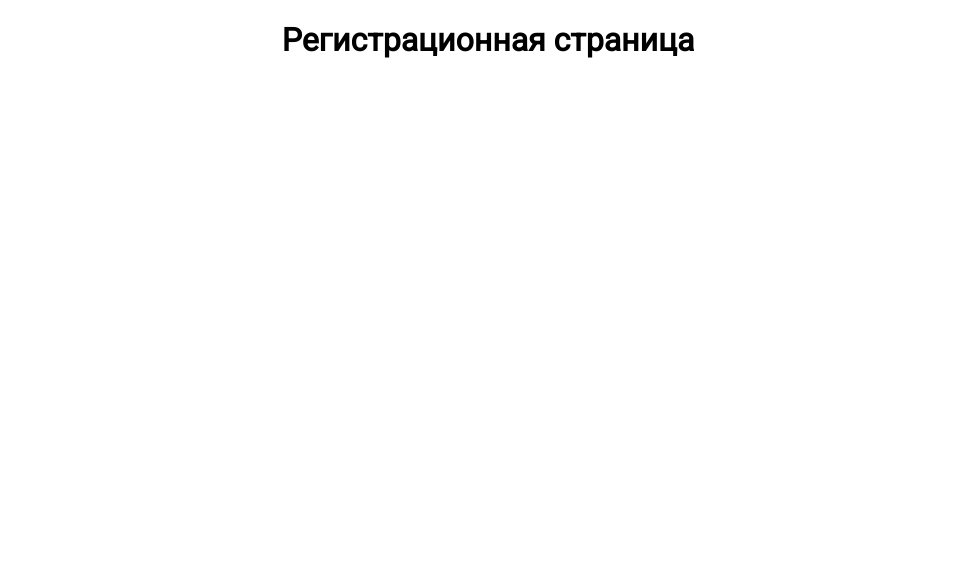
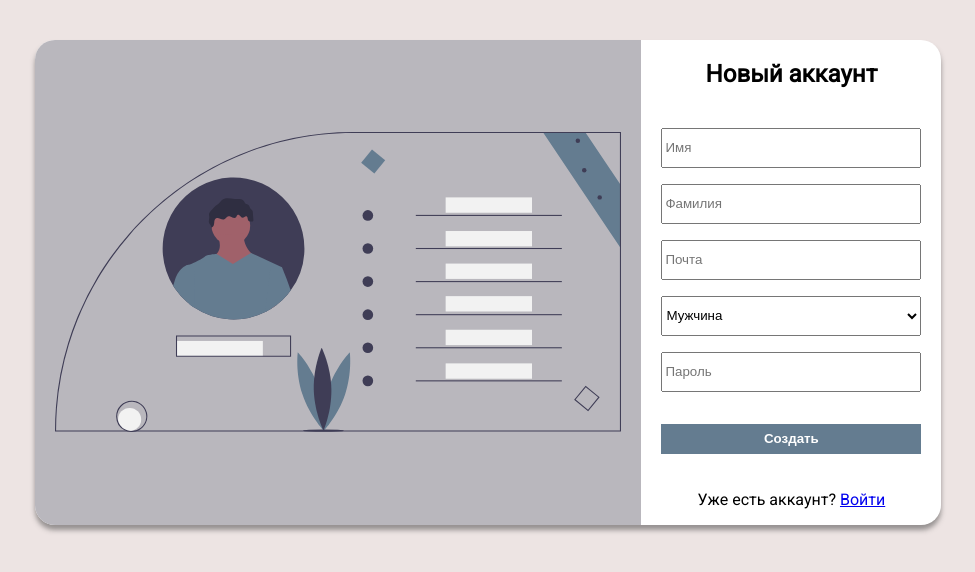
Before and after one commit to ZORRIOOO/realtime-chat-app, a React (Create React App) app in the folder chat-frontend/: page /register in a window 1280 px wide. Shown: the top 572 px of the page, without its empty margins (152-1127 px from the left). Built offline with nearby package versions, Linux system fonts and the light colour scheme.

Commit message:
styling register components and adding link from routert-dom

```diff
--- a/chat-frontend/src/components/Auth/Auth.scss
+++ b/chat-frontend/src/components/Auth/Auth.scss
@@ -20,8 +20,12 @@
                 background-color: $bg-alter;
                 border-top-left-radius: 20px;
                 border-bottom-left-radius: 20px;
-                padding: 20px 5px;
+                padding: 20px;
 
+                // Для центрирования по верт./гор. изображения
+                display: flex;
+                align-items: center;
+                justify-content: center;
 
                 img {
                     max-height: 300px;
@@ -40,7 +44,7 @@
                     padding: 20px;
 
                     .input-field {
-                        input {
+                        input, select {
                             height: 40px;
                             width: 100%;
                             box-sizing: border-box;
--- a/chat-frontend/src/components/Auth/Login.js
+++ b/chat-frontend/src/components/Auth/Login.js
@@ -1,5 +1,6 @@
 import React from 'react';
 import loginImage from '../../assets/images/login.svg';
+import { Link } from 'react-router-dom';
 
 import './Auth.scss'
 
@@ -27,7 +28,7 @@ const Login = () => {
                             <button>Войти</button>
                         </form>
 
-                        <p>Ещё нет аккаунта? Регистрация</p>
+                        <p>Ещё нет аккаунта? <Link to='/register'>Регистрация</Link></p>
                     </div>
                 </div>
             </div>
--- a/chat-frontend/src/components/Auth/Register.js
+++ b/chat-frontend/src/components/Auth/Register.js
@@ -1,8 +1,53 @@
 import React from 'react';
+import registerImage from '../../assets/images/register.svg';
+import { Link } from 'react-router-dom';
 
+import './Auth.scss'
 const Register = () => {
     return (
-        <h1>Регистрационная страница</h1>
+        <div id='auth-container'>
+            <div id='auth-card'>
+                <div className='card-shadow'>
+                    <div id='image-section'>
+                        <img src={registerImage} alt='Register' />
+                    </div>
+
+                    <div id='form-section'>
+                        <h2>Новый аккаунт</h2>
+
+                        <form>
+                            <div className='input-field mb-1'>
+                                <input placeholder='Имя' />
+                            </div>
+
+                            <div className='input-field mb-1'>
+                                <input placeholder='Фамилия' />
+                            </div>
+
+                            <div className='input-field mb-1'>
+                                <input placeholder='Почта' />
+                            </div>
+
+                            <div className='input-field mb-1'>
+                                <select>
+                                    <option value='male'>Мужчина</option>
+                                    <option value='female'>Женщина</option>
+                                    <option value='other'>Другой</option>
+                                </select>
+                            </div>
+
+                            <div className='input-field mb-2'>
+                                <input placeholder='Пароль' />
+                            </div>
+
+                            <button>Создать</button>
+                        </form>
+
+                        <p>Уже есть аккаунт? <Link to='/login'>Войти</Link></p>
+                    </div>
+                </div>
+            </div>
+        </div>
     );
 }
 
```
